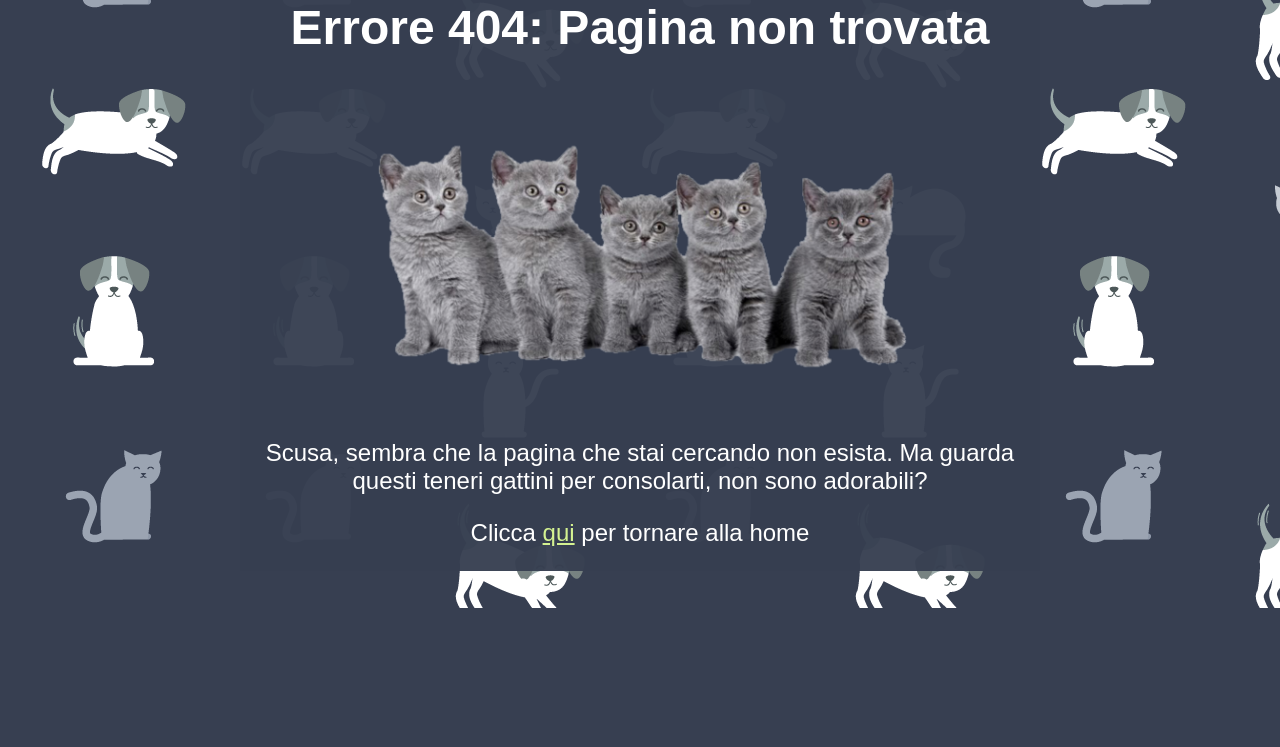
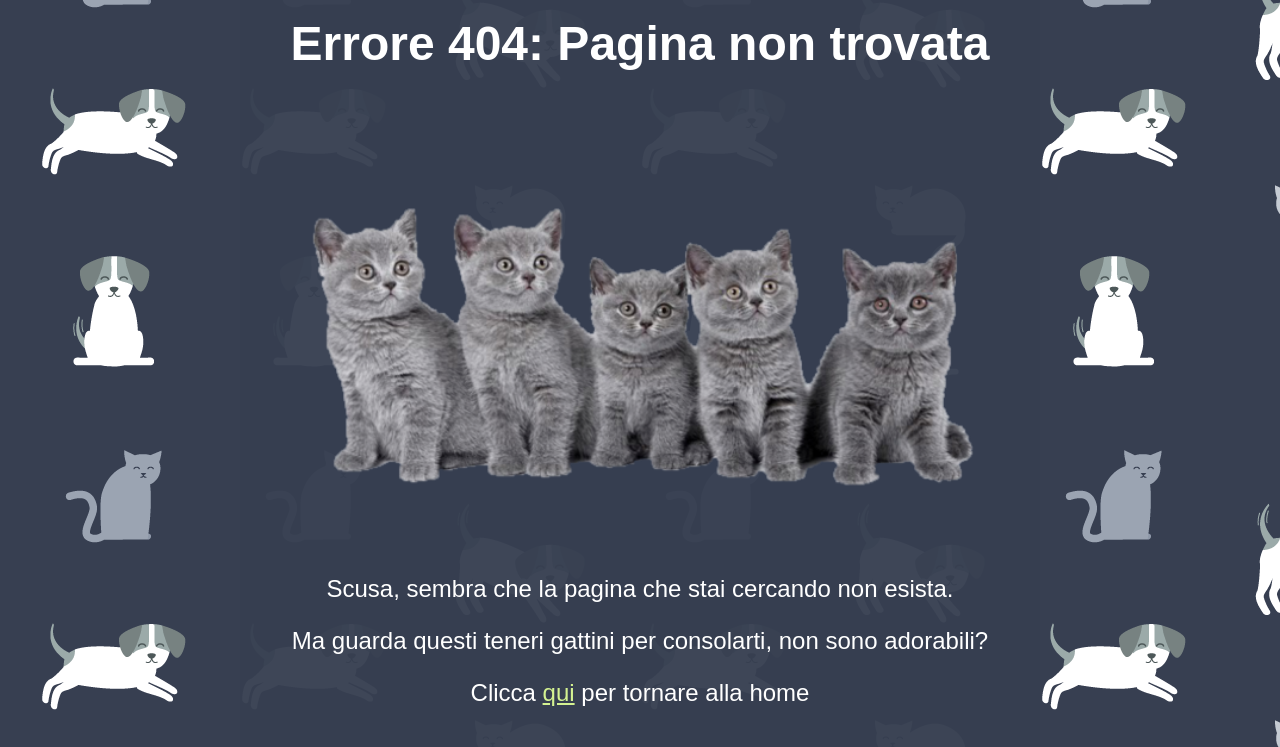
Before and after one commit to checco296/Progetto_TecWeb, a PHP site: page /html/404.html in a window 1280 px wide. Shown: the part 192-939 px from the top of the page. Before the commit the page ends 800 px from the top, so only its background shows below. Run offline with PHP 8.4, Linux system fonts and the light colour scheme.

Commit message:
bug fixing e aggiunta commenti e attività da fare

```diff
--- a/css/print.css
+++ b/css/print.css
@@ -51,3 +51,5 @@ form
 {
     display: none;
 }
+
+/*da rivedere*/
--- a/css/style.css
+++ b/css/style.css
@@ -13,8 +13,7 @@ reset impostazioni browser
 dichiarazione variabili di colore
 ======================
 */
-/*#9C0015*/
-/*#454953*/
+/*ricontrollare la questione contrasti e link visitati e non*/
 :root
 {
 	--bgcolor: #FFF;
@@ -417,6 +416,11 @@ main dd>p
   color: var(--linkcolor);
 }
 
+#errore_404 a:visited,#grazie a:visited
+{
+  color: var(--visited_linkcolor)
+}
+
 #errore_404 p,#grazie p
 {
   font-size: 1.5em;
--- a/html/404.html
+++ b/html/404.html
@@ -18,12 +18,15 @@
     <header>
         <h1>Errore 404 &#8722; <abbr>C.A.PD</abbr></h1>
     </header>
-    <h2>Errore 404: Pagina non trovata</h2>
-    <h3>Gattini</h3>
-    <p>Scusa, sembra che la pagina che stai cercando non esista. Ma guarda questi teneri gattini per consolarti, non sono adorabili?</p>
-    <p>Clicca <a href="../index.html">qui</a> per tornare alla <span lang="en">home</span></p>
+    <a class="aiuti" href="#errore">Salta al messaggio di errore</a>
+    <a class="aiuti" href="#descrizione_errore">Salta al messaggio di descrizione dell'errore</a>
+    <a class="aiuti" href="#reindirizzamento">Salta al link per ritornare alla home</a>
+    <main>
+      <h2 id="errore">Errore 404: Pagina non trovata</h2>
+      <h3>Gattini</h3>
+      <p id="descrizione_errore">Scusa, sembra che la pagina che stai cercando non esista.</p>
+      <p>Ma guarda questi teneri gattini per consolarti, non sono adorabili?</p>
+      <p id="reindirizzamento">Clicca <a href="../index.html">qui</a> per tornare alla <span lang="en">home</span></p>
+    </main>
   </body>
 </html>
-
-
-<!--aggiungere classe aiuti-->
--- a/php/sendEmail.php
+++ b/php/sendEmail.php
@@ -71,4 +71,6 @@ function IsInjected($str)
     return false;
   }
 }
+
+/*da confrontare con i metodi implementati per le altre form ed eventualmente unifromarli, ATTENZIONE riveder anche il controllo lato sia user che server dei dati inseriti*/
 ?>
```
Also changed, not shown: html/ringraziamenti.html (+9 -6 lines), README.md.
